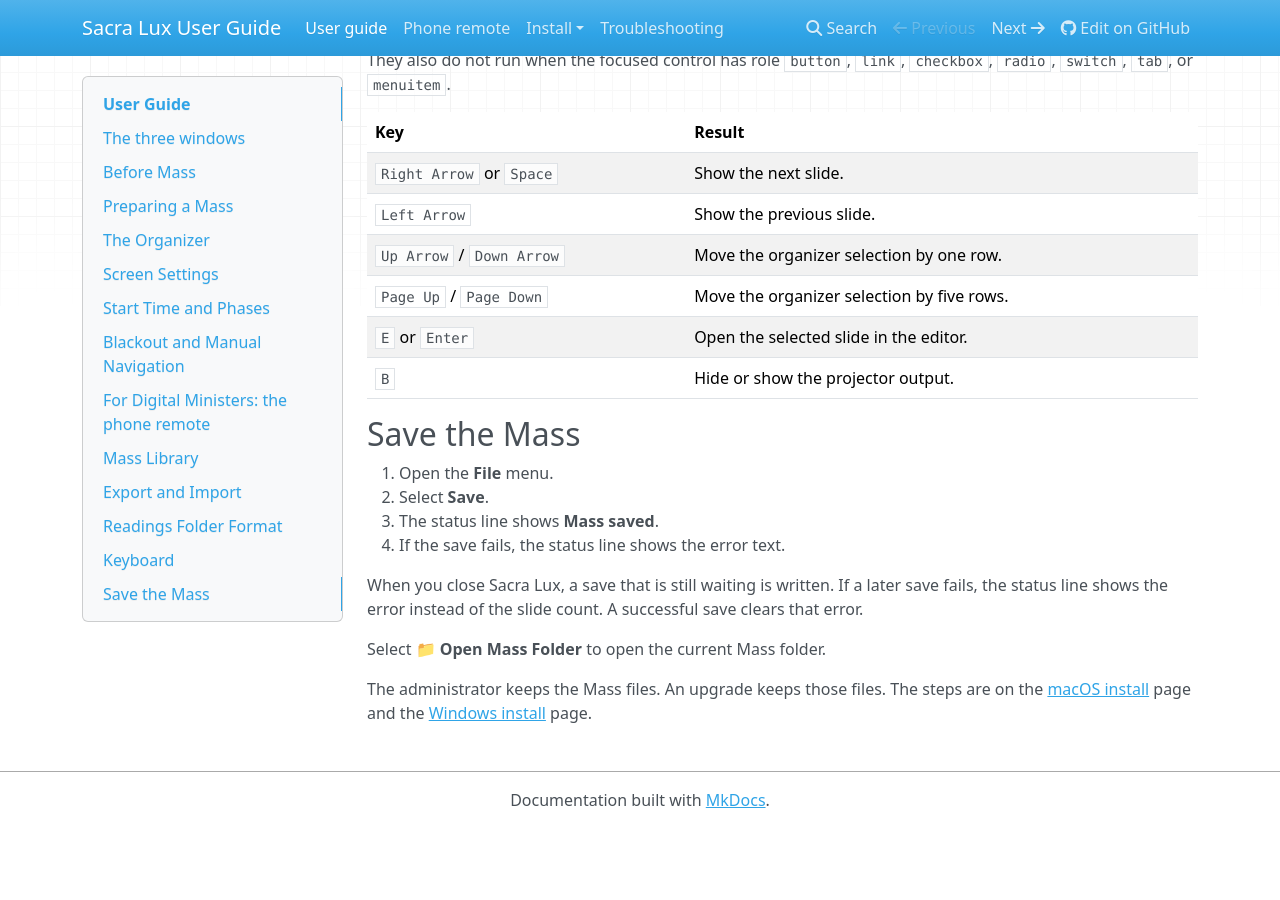
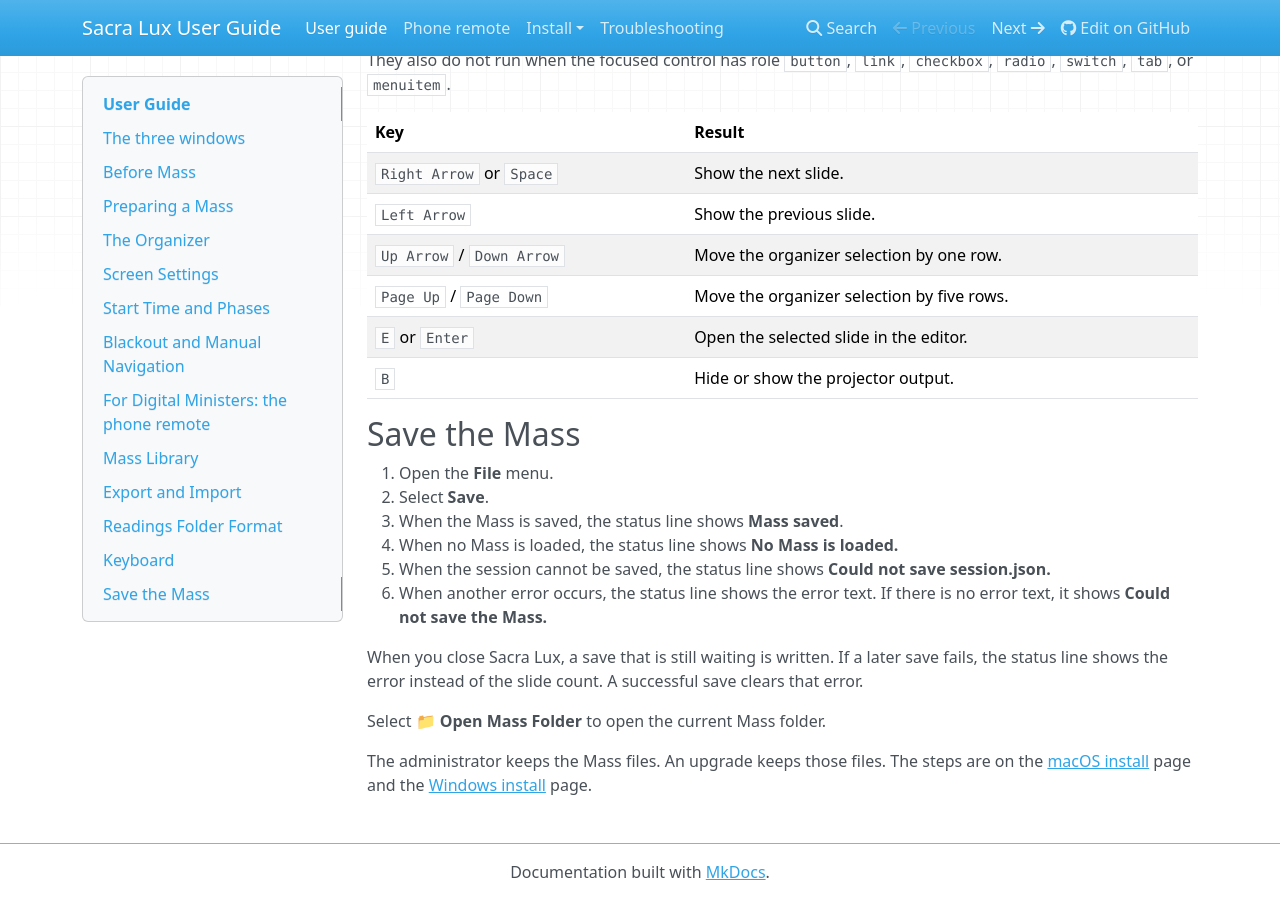
Before and after one commit to Saint-Therese-Of-Lisieux-Parish/sacra_lux, an MkDocs documentation site: the page built from docs/user-guide.md, in a window 1280 px wide and 900 px high, scrolled down 6349 px. Built offline with MkDocs 1.6.1, drawn with Linux system fonts in a browser that asks for light colours; nearby versions of some CDN libraries; before the commit the page ends 7177 px from its top, so only the background shows below that.

Commit message:
docs(user-guide): state the File Save status messages
File > Save shows three results. The guide named only Mass saved and a general error.

The guide now quotes No Mass is loaded., Could not save session.json., and Could not save the Mass.

Persona: Digital Minister

Files:
- modified: docs/user-guide.md

Verified against: sacra-lux/src/main.js (buildAppMenu Save click)

Refs #692

```diff
--- a/docs/user-guide.md
+++ b/docs/user-guide.md
@@ -299,8 +299,10 @@
 
 1. Open the **File** menu.
 2. Select **Save**.
-3. The status line shows **Mass saved**.
-4. If the save fails, the status line shows the error text.
+3. When the Mass is saved, the status line shows **Mass saved**.
+4. When no Mass is loaded, the status line shows **No Mass is loaded.**
+5. When the session cannot be saved, the status line shows **Could not save session.json.**
+6. When another error occurs, the status line shows the error text. If there is no error text, it shows **Could not save the Mass.**
 
 When you close Sacra Lux, a save that is still waiting is written.
 If a later save fails, the status line shows the error instead of the slide count.
```
